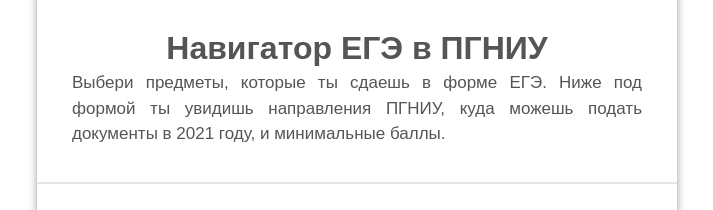
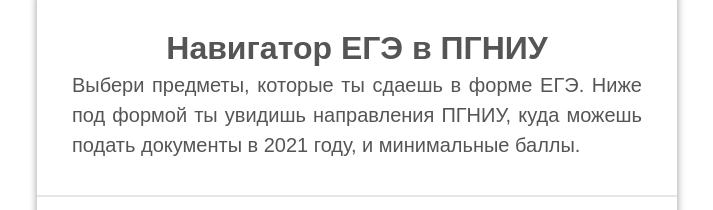
Before and after one commit to KonstantinSh21/ege_psu, a Vue app: page / in a window 1280 px wide. Shown: the part 271-481 px from the top of the page, without its empty margins (283-996 px from the left). Built offline with nearby package versions, Linux system fonts and the light colour scheme.

Commit message:
add psu.ru link for header image

```diff
--- a/src/App.vue
+++ b/src/App.vue
@@ -4,7 +4,9 @@
           <!--<EasterEgg v-show="openItem"/>-->
           <!--<div @dblclick="easterEgg()" class="wrapper__item"></div>-->
             <div class="wrapper__main-body">
-                <div class="wrapper__header--img"></div>
+                <a href="http://www.psu.ru">
+                    <div class="wrapper__header--img"></div>
+                </a>
                 <div class="wrapper__body">
                     <div class="wrapper__body-header">
                         <h1 class="wrapper__body-header--strong text" align=center>
@@ -289,7 +291,7 @@
 
 .wrapper__body-header--desc {
     text-align: justify;
-    font-size: 17px;
+    font-size: 20px;
     line-height: 1.5em;
     font-style: normal;
     margin: 3px 0 0;
```
